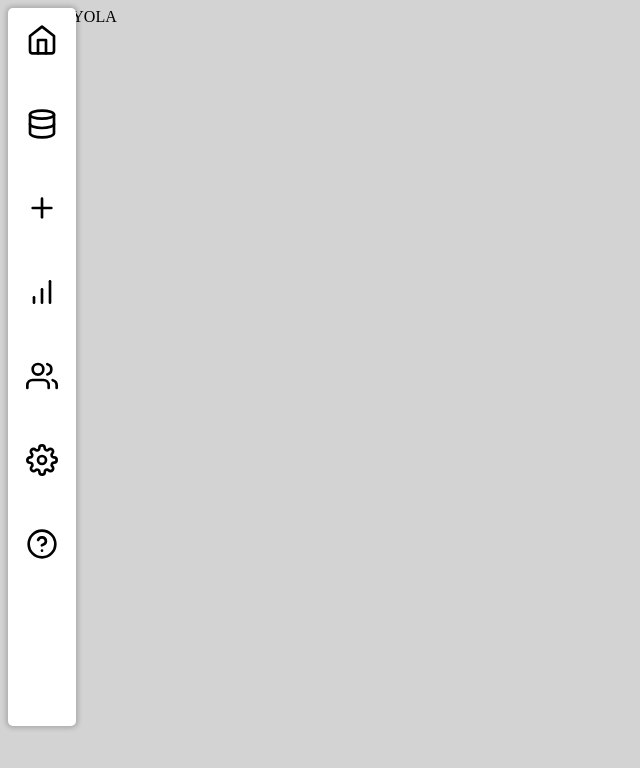
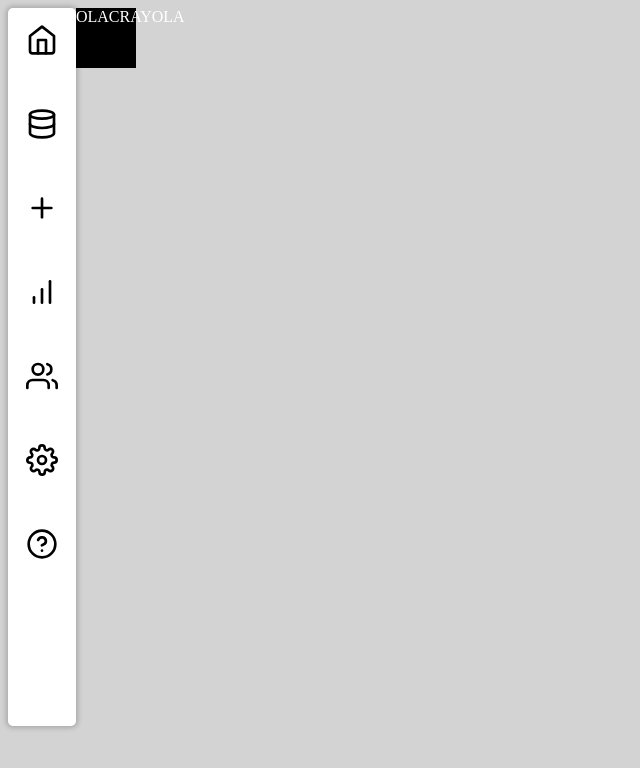
Before and after one commit to VicenteVieraG/stackOverflow, a React (Vite) app: page / in a window 1280 px wide. Shown: the top 768 px of the page, without its empty margins (0-640 px from the left). Built offline with nearby package versions, Linux system fonts and the light colour scheme; the HTML template or start-up script is replaced by a standard one.

Commit message:
Getting Units Convertions Working

```diff
--- a/src/components/doubleSideBar/DoubleSidebar.jsx
+++ b/src/components/doubleSideBar/DoubleSidebar.jsx
@@ -1,4 +1,4 @@
-import {useState, useEffect, createRef} from 'react';
+import {useState, createRef} from 'react';
 import {FiHome, FiDatabase, FiPlus, FiBarChart, FiUsers, FiSettings, FiHelpCircle} from "react-icons/fi";
 import SecondSideBar from './SecondSideBar';
 import "../../styles/DSB.css";
@@ -6,13 +6,6 @@ import "../../styles/DSB.css";
 const DoubleSidebar = () => {
 	const [icons, setIcons] = useState([<FiHome/>, <FiDatabase/>, <FiPlus/>, <FiBarChart/>, <FiUsers/>, <FiSettings/>, <FiHelpCircle/>]);
 	const [compRef, setCompRef] = useState(createRef());
-
-	useEffect(() => {
-		if(!compRef.current) return;
-
-		const resizeObserver = new ResizeObserver(() => console.log("xd"));
-		resizeObserver.observe(compRef.current);
-	}, []);
 
 	const getSimpleKey = () => Math.floor(Math.random() * 100000).toString(36);
 
@@ -23,7 +16,7 @@ const DoubleSidebar = () => {
 			<div ref={compRef} id="mainSB" className="mainSideBar">
 				{icons.map(icon => <button key={getSimpleKey()} className="btn">{icon}</button>)}
 			</div>
-			<SecondSideBar/>
+			<SecondSideBar compRef={compRef}/>
 		</>
 	)
 }
--- a/src/components/doubleSideBar/SecondSideBar.jsx
+++ b/src/components/doubleSideBar/SecondSideBar.jsx
@@ -11,7 +11,22 @@ const reducer = (state, action) => {
 	switch(action.type){
 		case "newPosition": {
 			console.log("NEW POSITION ACTION")
-			const mainSbPosition = (document.getElementById("mainSB")).getBoundingClientRect();
+
+			//Getting the Component
+			const comp = document.getElementById("mainSB");
+			const root = document.querySelector(":root");
+
+			//Get the Component Measures and Setting CSS Varibles their Values
+			const mainSbPosition = comp.getBoundingClientRect();
+			root.style.setProperty("--secondSB-L", mainSbPosition.left);
+			root.style.setProperty("--secondSB-R", mainSbPosition.right);
+			root.style.setProperty("--secondSB-T", mainSbPosition.top);
+			root.style.setProperty("--secondSB-B", mainSbPosition.bottom);
+
+			console.log(getComputedStyle(root).getPropertyValue("--secondSB-L"))
+			console.log(getComputedStyle(root).getPropertyValue("--secondSB-R"))
+			console.log(getComputedStyle(root).getPropertyValue("--secondSB-T"))
+			console.log(getComputedStyle(root).getPropertyValue("--secondSB-B"))
 
 			return {position: mainSbPosition};
 		};
@@ -19,35 +34,27 @@ const reducer = (state, action) => {
 	}
 };
 
-const SecondSideBar = () => {
+const SecondSideBar = ({compRef}) => {
 	const [state, dispatch] = useReducer(reducer, null, init);
-	console.log(state.position)
-	//const nextState = reducer(state);
-	//console.log(nextState)
-
-
-	//console.log((getComputedStyle(document.getElementById("mainSB")).getPropertyValue("--secondSideBarInitialPosition")))
-	//console.log(fatherPosition)
-
-	//const [mainSideBarProps, setMainSideBarProps] = useState();
-	//const [mainSideBarPosition, setMainSideBarPosition] = useState();
 
 	useEffect(() => {
-		//Get Main SideBar Props
-		dispatch({type: "newPosition"})
-		//setMainSideBarProps((document.getElementById("mainSB")).getBoundingClientRect());
+		//Exit if the Component Is not Ready
+		if(!compRef.current) return;
+
+		//Create an Observer to get the dimensions of the MainSideBar whenever these change
+		const resizeObserver = new ResizeObserver(() => dispatch({type: "newPosition"}));
+		resizeObserver.observe(compRef.current);
+
+		//CleanUp Function
+		return () => resizeObserver.disconnect();
 	}, []);
 
 	console.log("SECOND SIDEBAR LOADED")
 	return(
 		<>
-			{
-				(
-					<div className="secondSideBar">
-						OLACRAYOLA
-					</div>
-				)
-			}
+			<div className="secondSideBar">
+				OLACRAYOLA
+			</div>
 		</>
 	)
 }
--- a/src/styles/DSB.css
+++ b/src/styles/DSB.css
@@ -1,6 +1,9 @@
 :root{
     --shadow: rgba(0, 0, 0, 0.2);
-    --secondSideBarInitialPosition: xd;
+    --secondSB-L: ;
+    --secondSB-R: ;
+    --secondSB-T: ;
+    --secondSB-B: ;
 }
 
 .t{
@@ -43,13 +46,11 @@
     font-size: 250%;
 }
 
-.mainSideBar > .secondSideBar{
-    width: inherit;
-    height: inherit;
-    max-width: inherit;
-    min-width: inherit;
-    padding: inherit;
+.secondSideBar{
+    width: 60px;
+    height: 60px;
+    color: white;
     background-color: black;
     position: fixed;
-    left: calc(var(--Width))
+    left: calc(var(--secondSB-R) * 1px);
 }
```
